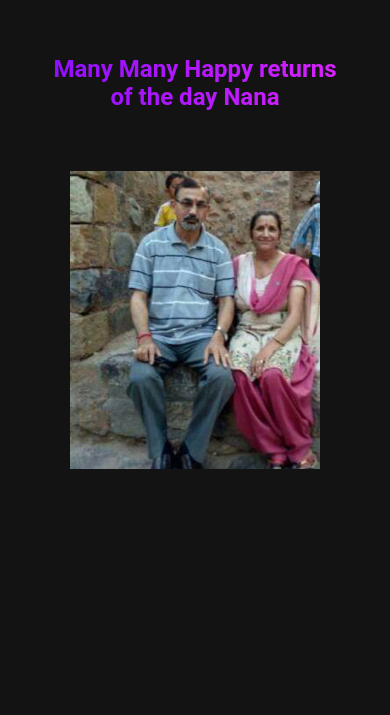
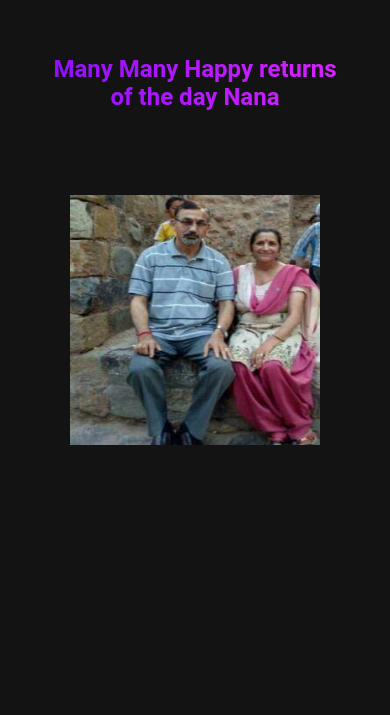
Before and after one commit to hridhaan-sharma/nana-s-birthday, a plain HTML site: page index.html in a window 390 px wide. Shown: the part 6020-6735 px from the top of the page. Drawn offline with Linux system fonts and the light colour scheme.

Commit message:
Update styles.css

```diff
--- a/styles.css
+++ b/styles.css
@@ -376,6 +376,7 @@ justify-content: center;
               margin: 0 auto;
               height: 90%;
           }
+
           .main__img--container{
               display: flex;
               justify-content: center;
@@ -408,7 +409,9 @@ justify-content: center;
         width: 250px;
         height: 250px;
     }
-
+  .main__img--container img {
+      height:250px;
+    }
 
     .fa-birthday-cake {
         font-size: 4rem;
```
